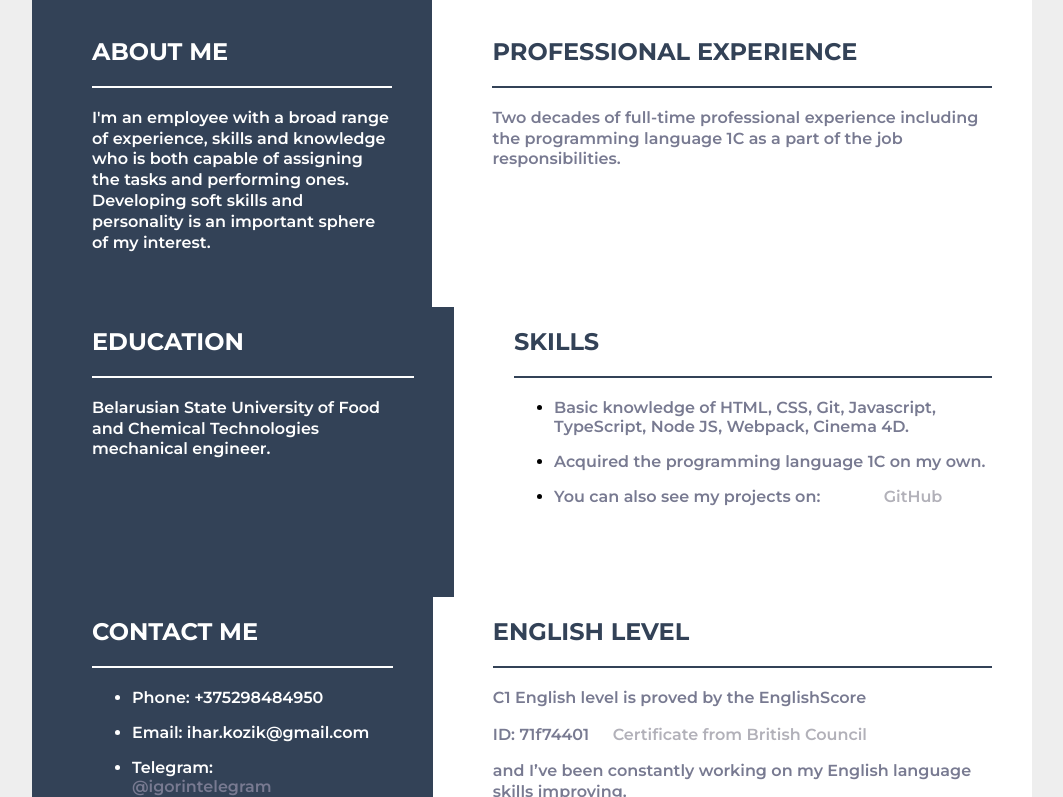
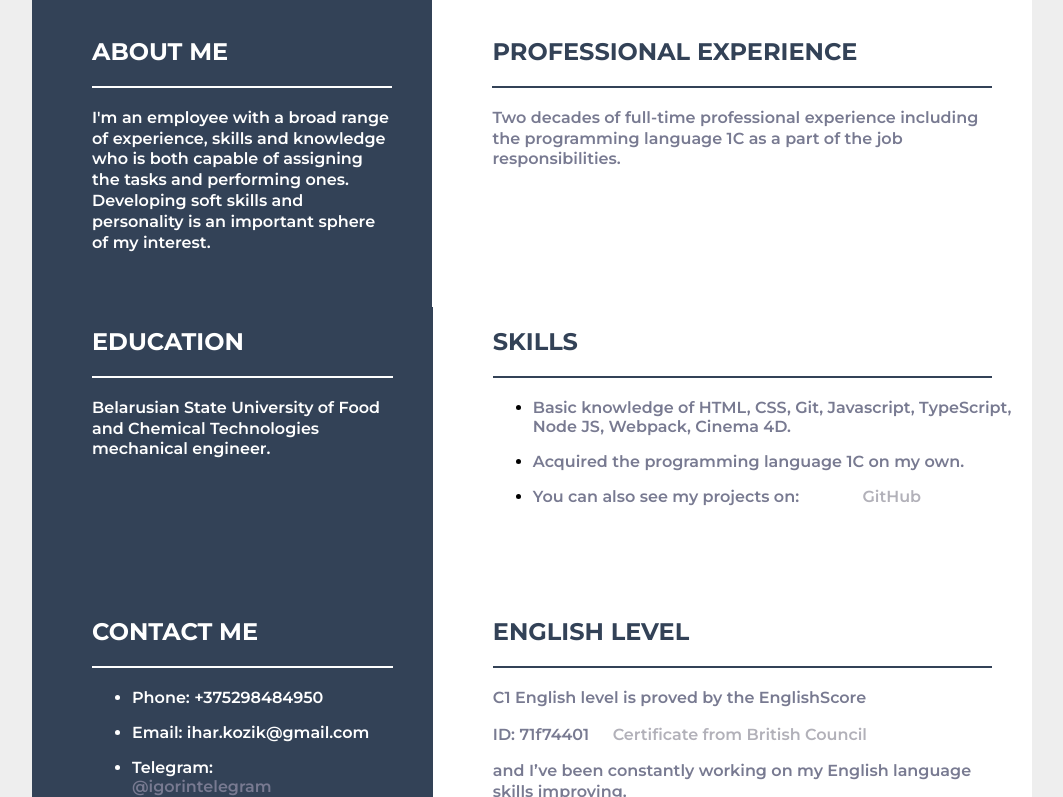
Before and after one commit to Ihar-dev/rsschool-cv, a plain HTML site: page index.html in a window 1280 px wide. Shown: the part 395-1192 px from the top of the page, without its empty margins (108-1171 px from the left). Drawn offline with nearby package versions, Linux system fonts and the light colour scheme.

Commit message:
feat: edit styles

```diff
--- a/styles/style.css
+++ b/styles/style.css
@@ -567,7 +567,7 @@ h1 {
 
   .left-section2 {
     padding-left: 60px;
-    width: 634px;
+    width: 579px;
     color: white;
     background-color: #334257;
   }
```
